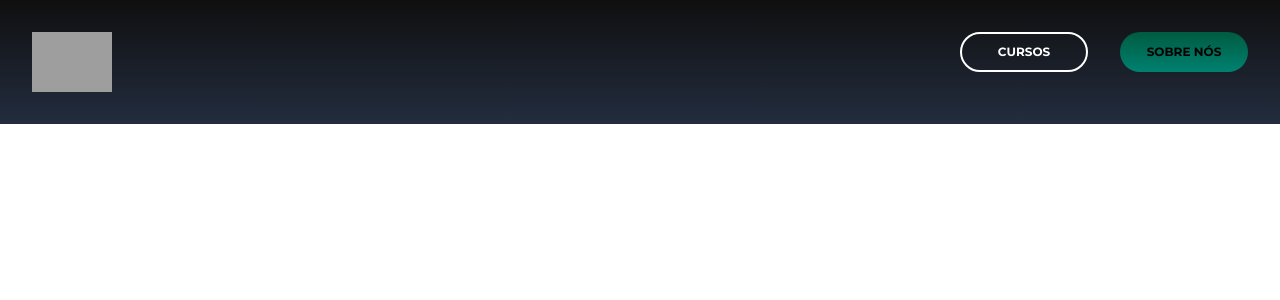
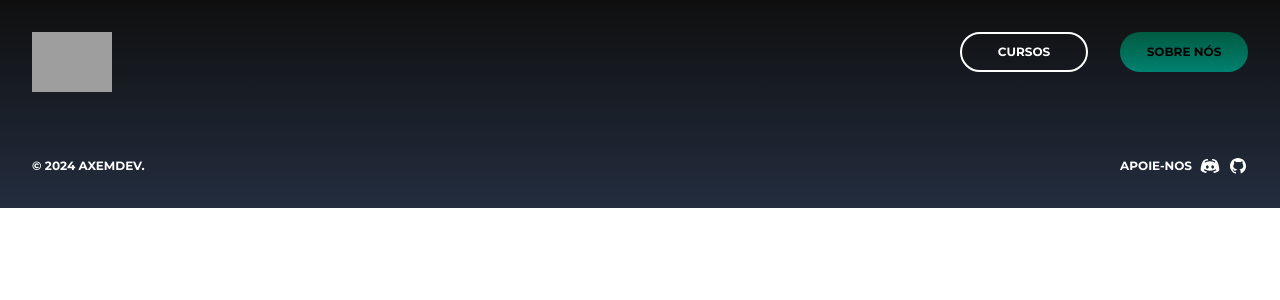
Before and after one commit to icarodredd/AxemDev-Library, a React (Vite) app in the folder frontend/axemdev/: page / in a window 1280 px wide. Shown: the top 300 px of the page. Built offline with nearby package versions, Linux system fonts and the light colour scheme; grey boxes are pictures that could not be loaded.

Commit message:
feat: add footer component

```diff
--- a/frontend/axemdev/src/App.tsx
+++ b/frontend/axemdev/src/App.tsx
@@ -1,9 +1,11 @@
+import Footer from "./components/Footer";
 import Header from "./components/Header";
 
 function App() {
   return (
     <>
       <Header />
+      <Footer />
     </>
   );
 }
--- /dev/null
+++ b/frontend/axemdev/src/components/Footer.tsx
@@ -0,0 +1,30 @@
+export default function Footer() {
+  return (
+    <div className="flex justify-between items-center p-8">
+      <p className="text-white font-axem font-bold text-xs">© 2024 AXEMDEV.</p>
+      <div className="flex justify-center items-center gap-2">
+        <p className="text-white font-axem font-bold text-xs">APOIE-NOS</p>
+        <a href="">
+          <svg
+            className="fill-white"
+            viewBox="0 0 30 30"
+            width="20px"
+            height="20px"
+          >
+            <path d="M25.12,6.946c-2.424-1.948-6.257-2.278-6.419-2.292c-0.256-0.022-0.499,0.123-0.604,0.357 c-0.004,0.008-0.218,0.629-0.425,1.228c2.817,0.493,4.731,1.587,4.833,1.647c0.478,0.278,0.638,0.891,0.359,1.368 C22.679,9.572,22.344,9.75,22,9.75c-0.171,0-0.343-0.043-0.501-0.135C21.471,9.598,18.663,8,15.002,8 C11.34,8,8.531,9.599,8.503,9.615C8.026,9.892,7.414,9.729,7.137,9.251C6.86,8.775,7.021,8.164,7.497,7.886 c0.102-0.06,2.023-1.158,4.848-1.65c-0.218-0.606-0.438-1.217-0.442-1.225c-0.105-0.235-0.348-0.383-0.604-0.357 c-0.162,0.013-3.995,0.343-6.451,2.318C3.564,8.158,1,15.092,1,21.087c0,0.106,0.027,0.209,0.08,0.301 c1.771,3.11,6.599,3.924,7.699,3.959c0.007,0.001,0.013,0.001,0.019,0.001c0.194,0,0.377-0.093,0.492-0.25l1.19-1.612 c-2.61-0.629-3.99-1.618-4.073-1.679c-0.444-0.327-0.54-0.953-0.213-1.398c0.326-0.443,0.95-0.541,1.394-0.216 C7.625,20.217,10.172,22,15,22c4.847,0,7.387-1.79,7.412-1.808c0.444-0.322,1.07-0.225,1.395,0.221 c0.324,0.444,0.23,1.066-0.212,1.392c-0.083,0.061-1.456,1.048-4.06,1.677l1.175,1.615c0.115,0.158,0.298,0.25,0.492,0.25 c0.007,0,0.013,0,0.019-0.001c1.101-0.035,5.929-0.849,7.699-3.959c0.053-0.092,0.08-0.195,0.08-0.301 C29,15.092,26.436,8.158,25.12,6.946z M11,19c-1.105,0-2-1.119-2-2.5S9.895,14,11,14s2,1.119,2,2.5S12.105,19,11,19z M19,19 c-1.105,0-2-1.119-2-2.5s0.895-2.5,2-2.5s2,1.119,2,2.5S20.105,19,19,19z" />{" "}
+          </svg>
+        </a>
+        <a href="">
+          <svg
+            className="fill-white"
+            viewBox="0 0 30 30"
+            width="20px"
+            height="20px"
+          >
+            <path d="M15,3C8.373,3,3,8.373,3,15c0,5.623,3.872,10.328,9.092,11.63C12.036,26.468,12,26.28,12,26.047v-2.051 c-0.487,0-1.303,0-1.508,0c-0.821,0-1.551-0.353-1.905-1.009c-0.393-0.729-0.461-1.844-1.435-2.526 c-0.289-0.227-0.069-0.486,0.264-0.451c0.615,0.174,1.125,0.596,1.605,1.222c0.478,0.627,0.703,0.769,1.596,0.769 c0.433,0,1.081-0.025,1.691-0.121c0.328-0.833,0.895-1.6,1.588-1.962c-3.996-0.411-5.903-2.399-5.903-5.098 c0-1.162,0.495-2.286,1.336-3.233C9.053,10.647,8.706,8.73,9.435,8c1.798,0,2.885,1.166,3.146,1.481C13.477,9.174,14.461,9,15.495,9 c1.036,0,2.024,0.174,2.922,0.483C18.675,9.17,19.763,8,21.565,8c0.732,0.731,0.381,2.656,0.102,3.594 c0.836,0.945,1.328,2.066,1.328,3.226c0,2.697-1.904,4.684-5.894,5.097C18.199,20.49,19,22.1,19,23.313v2.734 c0,0.104-0.023,0.179-0.035,0.268C23.641,24.676,27,20.236,27,15C27,8.373,21.627,3,15,3z" />{" "}
+          </svg>
+        </a>
+      </div>
+    </div>
+  );
+}
```
